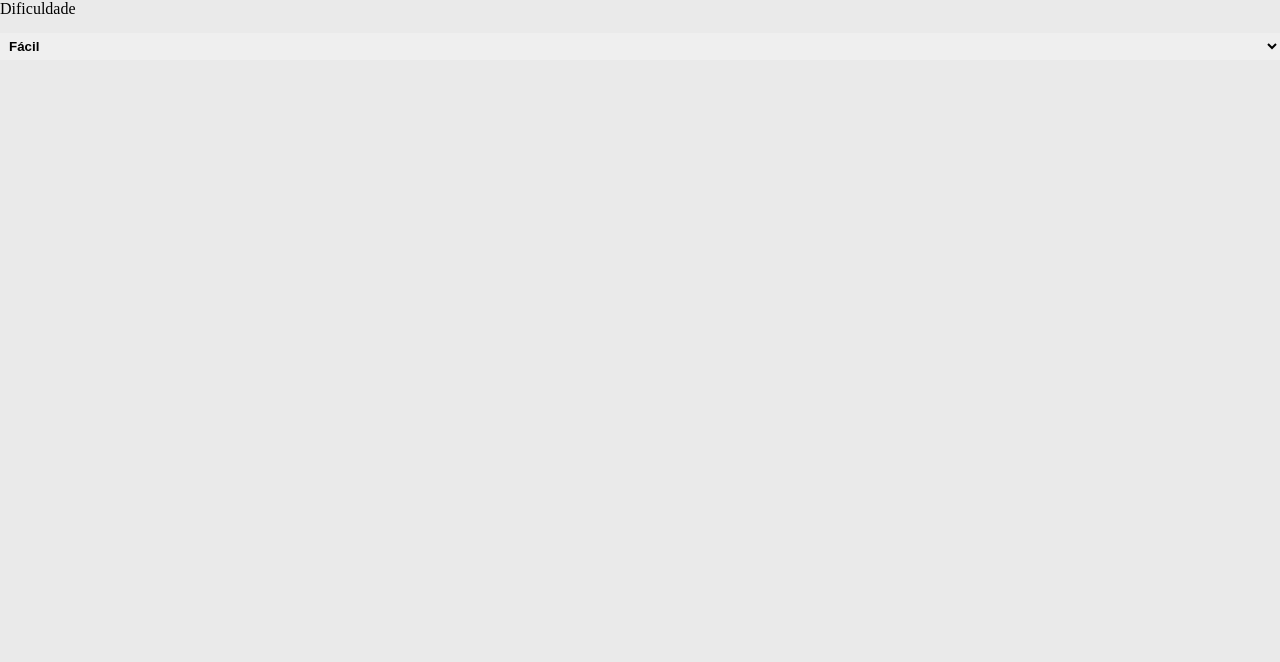
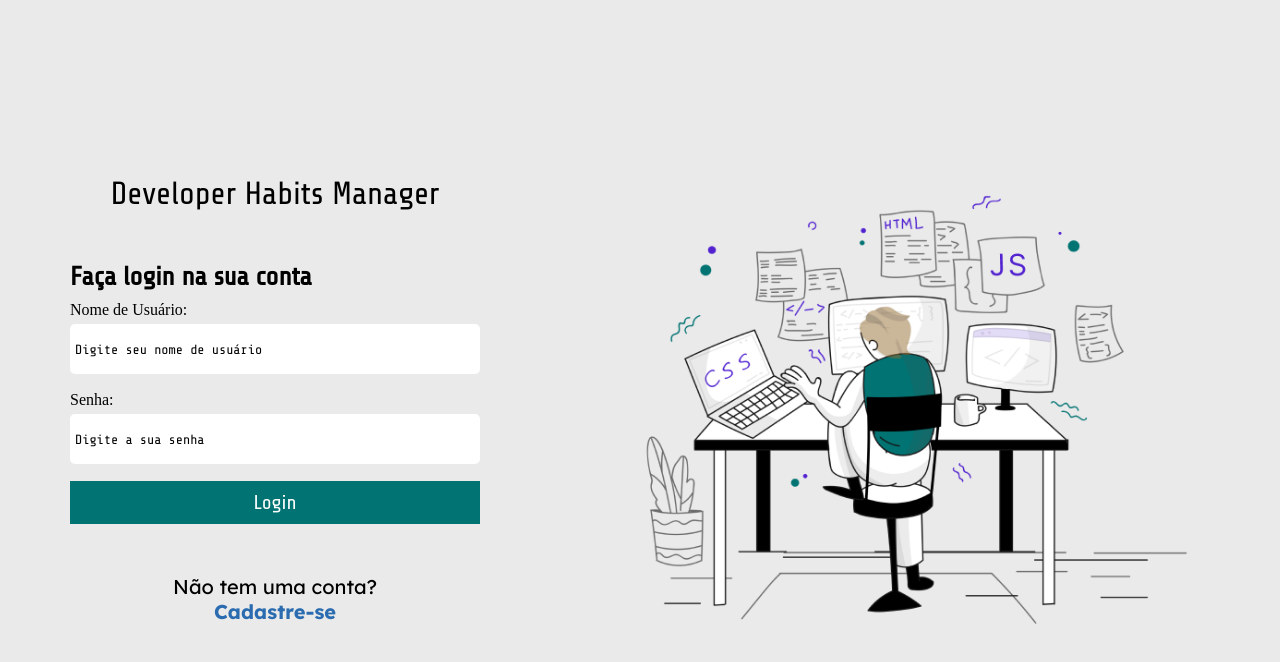
Before and after one commit to brunnomiguel/developer-habits-manager, a React (Create React App) app: page /SignIn in a window 1280 px wide. Shown: the top 662 px of the page. Built offline with nearby package versions, Linux system fonts and the light colour scheme.

Commit message:
feat: sign in page

```diff
--- a/src/App.jsx
+++ b/src/App.jsx
@@ -3,7 +3,7 @@ import GlobalStyle from "./styles/global";
 import "react-toastify/dist/ReactToastify.css";
 import { ToastContainer } from "react-toastify";
 
-import SelectComponent from "./components/Select";
+import Routes from "./routes";
 
 const App = () => {
   return (
@@ -20,7 +20,7 @@ const App = () => {
         draggable
         pauseOnHover
       />
-      <SelectComponent />
+      <Routes />
     </>
   );
 };
--- /dev/null
+++ b/src/pages/SignIn/index.jsx
@@ -0,0 +1,73 @@
+import { Container, Content, BackgroundImage, ContentAnimation } from "./style";
+
+import * as yup from "yup";
+import { yupResolver } from "@hookform/resolvers/yup";
+import { useForm } from "react-hook-form";
+
+import { Link } from "react-router-dom";
+
+import { useContext } from "react";
+import { UserContext } from "../../providers/User";
+
+import Input from "../../components/Input";
+import Button from "../../components/Button";
+
+const SignIn = () => {
+  const { signIn } = useContext(UserContext);
+
+  const formSchema = yup.object().shape({
+    user: yup.string().required("Campo obrigatório!"),
+    password: yup.string().required("Campo obrigatório!"),
+  });
+
+  const {
+    register,
+    handleSubmit,
+    formState: { errors },
+    reset,
+  } = useForm({
+    resolver: yupResolver(formSchema),
+  });
+
+  const onSubmitFunction = (data) => {
+    signIn(data);
+    reset();
+  };
+
+  return (
+    <Container>
+      <Content>
+        <ContentAnimation>
+          <h1>Developer Habits Manager</h1>
+          <form onSubmit={handleSubmit(onSubmitFunction)}>
+            <h2>Faça login na sua conta</h2>
+            <Input
+              label="Nome de Usuário:"
+              placeholder="Digite seu nome de usuário"
+              register={register}
+              name="user"
+              error={errors.user?.message}
+            />
+            <Input
+              label="Senha:"
+              placeholder="Digite a sua senha"
+              type="password"
+              register={register}
+              name="password"
+              error={errors.password?.message}
+            />
+            <Button loginMobile type="submit">
+              Login
+            </Button>
+          </form>
+          <p>
+            Não tem uma conta? <Link to="/SignUp">Cadastre-se</Link>
+          </p>
+        </ContentAnimation>
+      </Content>
+      <BackgroundImage />
+    </Container>
+  );
+};
+
+export default SignIn;
--- /dev/null
+++ b/src/pages/SignIn/style.js
@@ -0,0 +1,104 @@
+import styled, { keyframes } from "styled-components";
+import LoginImage from "../../assets/img/dev.png";
+
+export const Container = styled.div`
+  display: flex;
+  align-items: stretch;
+  justify-content: center;
+
+  min-height: 100vh;
+  width: 100%;
+`;
+
+const appearFromLeft = keyframes`
+  from{
+    opacity: 0;
+    transform: translateX(-50px);
+  }
+  to{
+    opacity: 1;
+    transform: translateX(0px);
+  }
+`;
+
+export const Content = styled.div`
+  display: flex;
+  flex-direction: column;
+  align-items: center;
+  justify-content: center;
+
+  width: 100%;
+  max-width: 550px;
+`;
+export const ContentAnimation = styled.div`
+  display: flex;
+  flex-direction: column;
+  align-items: center;
+  justify-content: center;
+
+  animation: ${appearFromLeft} 1.2s;
+
+  h1 {
+    margin-bottom: 30px;
+    font-size: 24px;
+    font-weight: normal;
+  }
+
+  form {
+    margin: 20px 0;
+    width: 280px;
+    text-align: center;
+
+    h2 {
+      font-size: 18px;
+      font-weight: bold;
+      text-align: left;
+    }
+  }
+
+  p {
+    margin-top: 30px;
+    font-size: 16px;
+    font-family: var(--font-lexend);
+
+    display: flex;
+    flex-direction: column;
+    align-items: center;
+
+    a {
+      font-weight: bold;
+      color: var(--blue-link);
+    }
+  }
+
+  button {
+    color: #ffffff;
+  }
+
+  @media (min-width: 768px) {
+    form {
+      width: 410px;
+
+      h2 {
+        font-size: 26px;
+      }
+    }
+    h1 {
+      font-size: 32px;
+    }
+    p {
+      font-size: 20px;
+    }
+    button {
+      width: 100%;
+      font-size: 20px;
+    }
+  }
+`;
+export const BackgroundImage = styled.div`
+  @media (min-width: 1100px) {
+    flex: 1;
+    background: url(${LoginImage}) no-repeat center;
+    background-size: 650px;
+  }
+`;
```
